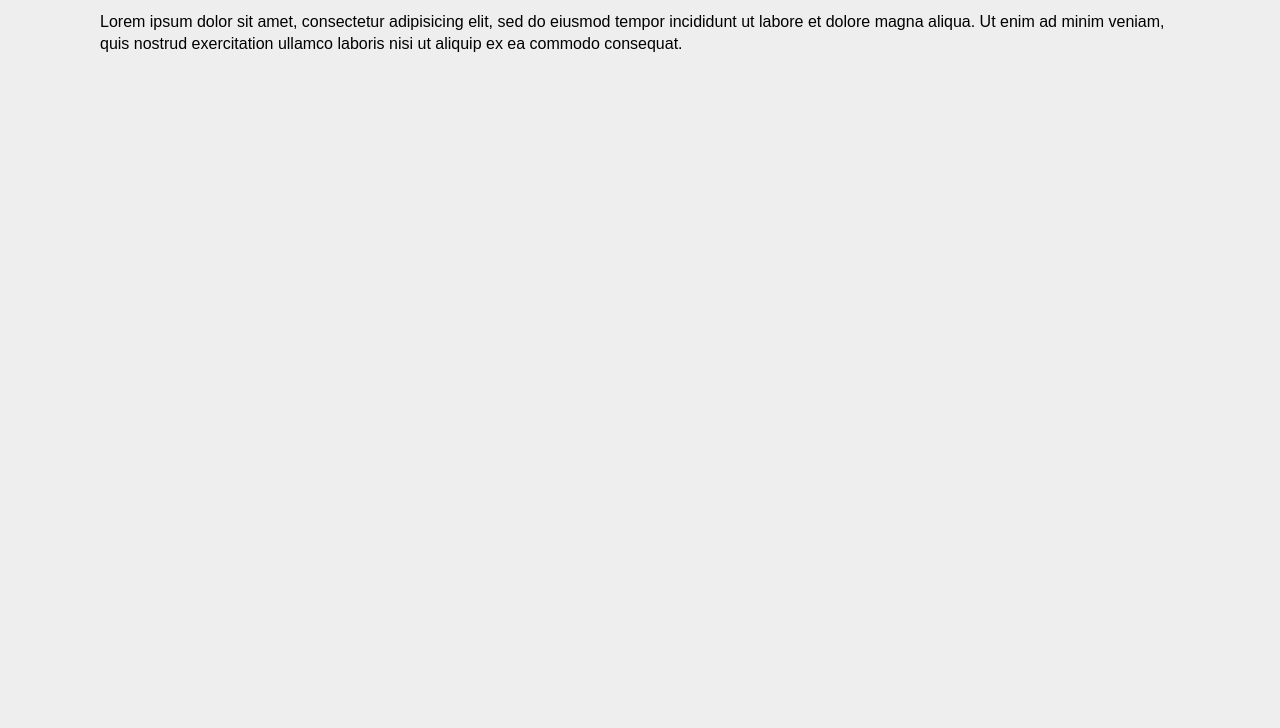
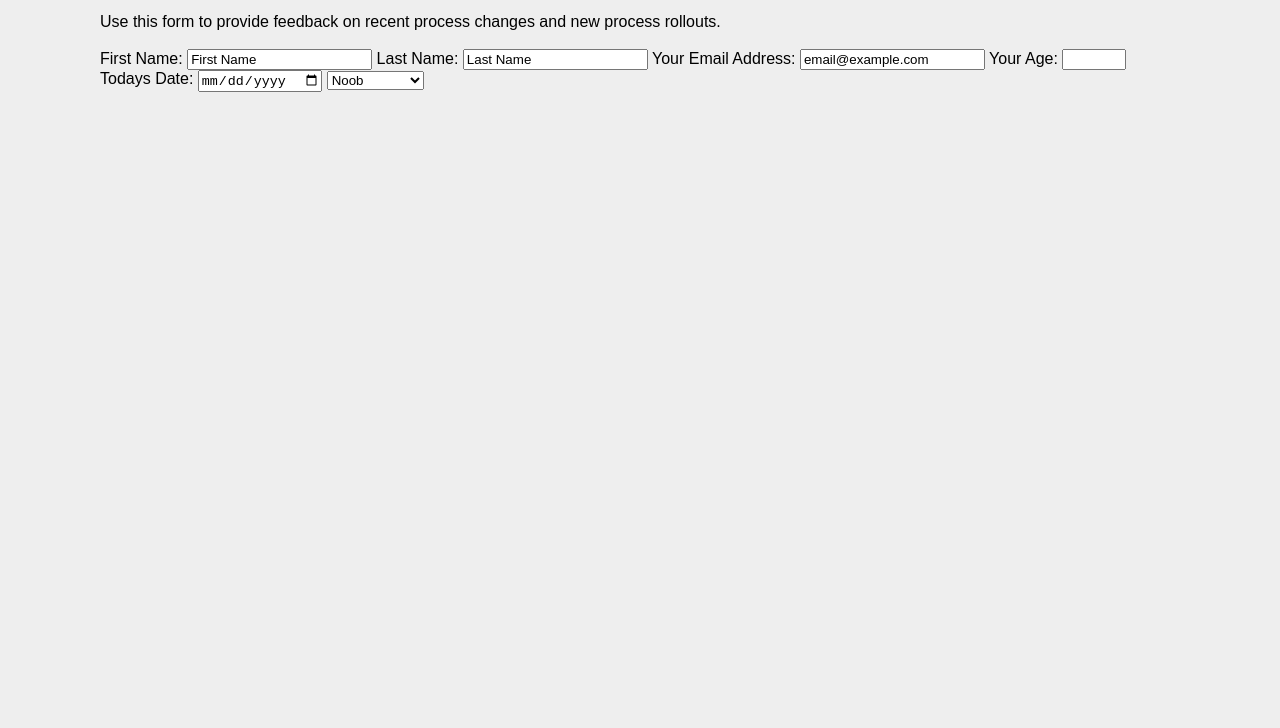
Before and after one commit to jncdesign/build-a-survey-form, a plain HTML site: page index.html in a window 1280 px wide. Shown: the part 72-800 px from the top of the page. Drawn offline with Linux system fonts and the light colour scheme.

Commit message:
Update on Project

```diff
--- a/index.html
+++ b/index.html
@@ -7,10 +7,30 @@
 </head>
 
 <body>
-  <h1>Heading 1</h1>
-  <p>
-    Lorem ipsum dolor sit amet, consectetur adipisicing elit, sed do eiusmod tempor incididunt ut labore et dolore magna aliqua. Ut enim ad minim veniam, quis nostrud exercitation ullamco laboris nisi ut aliquip ex ea commodo consequat.
+  <h1 id="title">Feedback Form</h1>
+  <p id="description">
+    Use this form to provide feedback on recent process changes and new process rollouts.
   </p>
+  <form class="standard-form" id="survey-form" action="index.html" method="post">
+    <label for="name">First Name:</label>
+    <input type="text" name="First-Name" id="name" value="First Name">
+    <label for="last-name">Last Name:</label>
+    <input type="text" name="Last-Name" id="last-name" value="Last Name">
+    <label for="email">Your Email Address:</label>
+    <input type="email" name="user-email" id="email" value="email@example.com">
+    <label for="age">Your Age:</label>
+    <input type="number" name="age" value="Age" min="1" max="125">
+    <label for="date">Todays Date:</label>
+    <input type="date" name="date" value="Todays Date">
+    <select class="dropdown" name="current-role">
+      <option value="noob">Noob</option>
+      <option value="begginer">Begginer</option>
+      <option value="intermediate">Intermediate</option>
+      <option value="advanced">Advanced</option>
+      <option value="godlike">Godlike</option>
+    </select>
+
+  </form>
 </body>
 
 </html>
```
